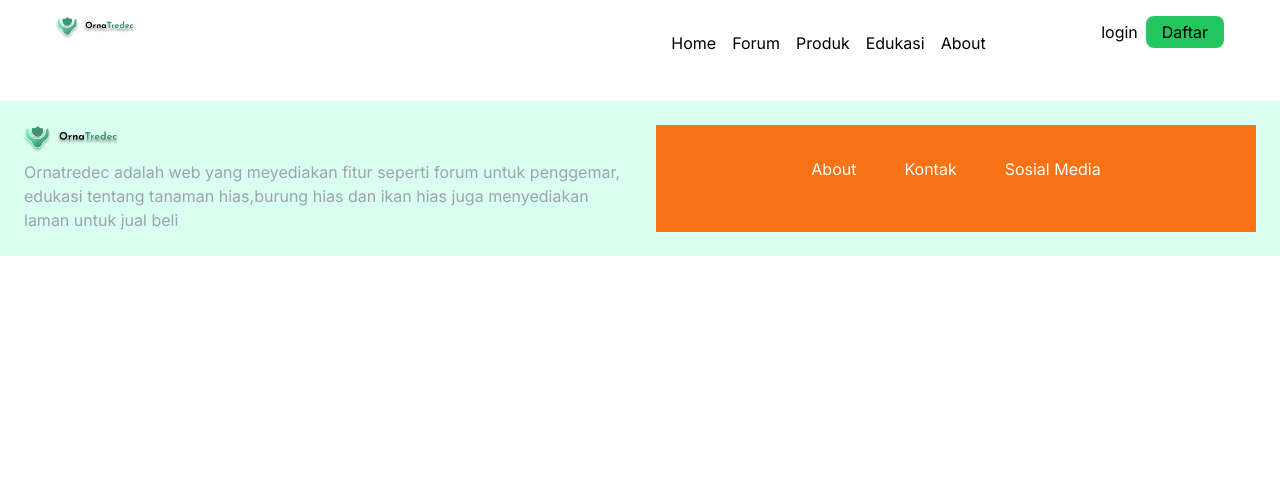
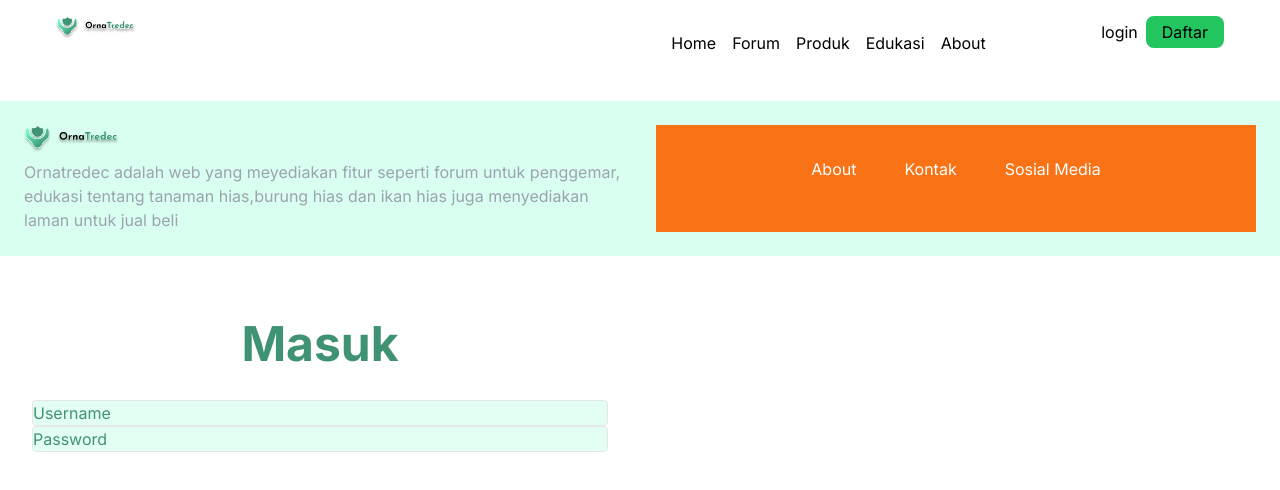
Before and after one commit to auliarahman789/ornatredec, a Next.js app: page / in a window 1280 px wide. Shown: the top 490 px of the page. Built offline with nearby package versions, Linux system fonts and the light colour scheme.

Commit message:
mencoba halaman login belom (fiks)

```diff
--- /dev/null
+++ b/src/app/components/auths/login.tsx
@@ -0,0 +1,28 @@
+import React from 'react'
+function Login() {
+  return (
+    <div>
+      <div className="selection:bg-indigo-500 selection:text-white grid grid-cols-2">
+        <div className="flex justify-center items-center">
+          <div className="p-8 flex-1">
+            <div className="mx-auto overflow-hidden">
+              <div className="p-8">
+                <h1 className="text-5xl font-bold text-[#3F9272] text-center">
+                  Masuk
+                </h1>
+              </div>
+              <div className="bg-[#E3FFF3] border rounded text-[#3F9272]">
+                Username
+                </div>
+              <div className="bg-[#E3FFF3] border rounded text-[#3F9272]">
+                Password
+              </div>
+            </div>
+          </div>
+        </div>
+      </div>
+    </div>
+  );
+}
+
+export default Login
--- a/src/app/page.tsx
+++ b/src/app/page.tsx
@@ -1,12 +1,14 @@
 import React from "react";
 import Footer from "./components/homepage/footer";
 import Navbar from "./components/homepage/navbar";
+import Login from "./components/auths/login";
 
 function page() {
   return (
     <div>
       <Navbar />
       <Footer />
+      <Login/>
     </div>
   );
 }
```
